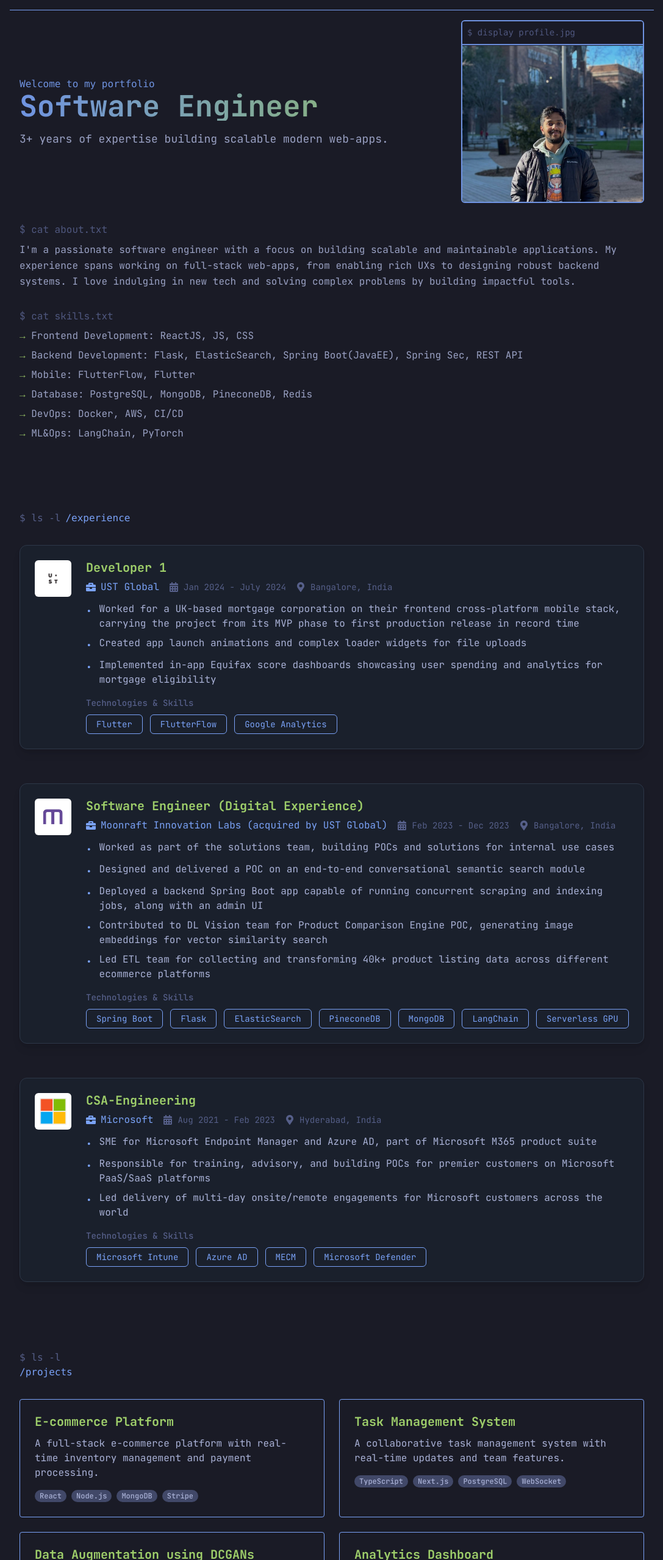
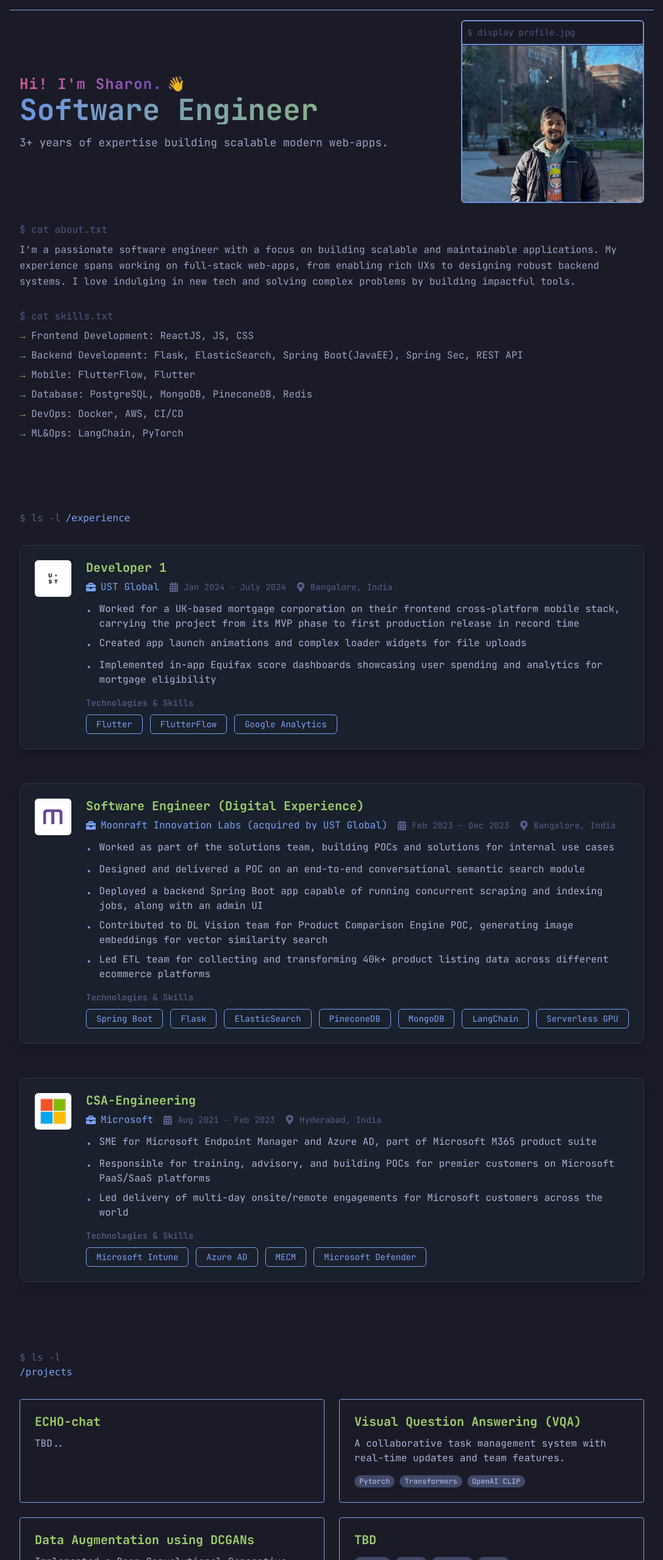
Before and after one commit to sharondevs/portfolio_ui, a React (Vite) app: page / in a window 1280 px wide. Shown: the part 47-2606 px from the top of the page at 61% size, without its empty margins (96-1183 px from the left). Built offline with nearby package versions, Linux system fonts and the light colour scheme.

Commit message:
added changes in homepage and projects

```diff
--- a/src/pages/Home.tsx
+++ b/src/pages/Home.tsx
@@ -16,15 +16,30 @@
       width="full"
       >
         <Box flex={{ base: "1", md: "2" }}>
+          <Box display="flex" alignItems="center">
             <MotionText
-            color="terminal.accent"
-            fontFamily="mono"
+              fontFamily="heading"
+              fontSize="2xl"
+              fontWeight="bold"
+              letterSpacing="wider"
+              bgGradient="linear(to-r, pink.400, purple.500)"
+              bgClip="text"
               initial={{ opacity: 0 }}
               animate={{ opacity: 1 }}
               transition={{ duration: 0.5 }}
             >
-            Welcome to my portfolio
+              Hi! I'm Sharon.
             </MotionText>
+            <MotionText
+              fontSize="2xl"
+              initial={{ opacity: 0 }}
+              animate={{ opacity: 1 }}
+              transition={{ duration: 0.5 }}
+              ml={2}
+            >
+              👋
+            </MotionText>
+          </Box>
           <Heading
             size="2xl"
             mb={4}
--- a/src/pages/Projects.tsx
+++ b/src/pages/Projects.tsx
@@ -53,26 +53,26 @@
 const Projects = () => {
   const projects = [
     {
-      title: 'E-commerce Platform',
-      description: 'A full-stack e-commerce platform with real-time inventory management and payment processing.',
-      technologies: ['React', 'Node.js', 'MongoDB', 'Stripe'],
-      link: 'https://github.com/username/ecommerce',
+      title: 'ECHO-chat',
+      description: 'TBD..',
+      technologies: [],
+      // link: '',
     },
     {
-      title: 'Task Management System',
+      title: 'Visual Question Answering (VQA)',
       description: 'A collaborative task management system with real-time updates and team features.',
-      technologies: ['TypeScript', 'Next.js', 'PostgreSQL', 'WebSocket'],
-      link: 'https://github.com/username/task-manager',
+      technologies: ['Pytorch', 'Transformers', 'OpenAI CLIP'],
+      link: 'https://github.com/sharondevs/VQA_bot',
     },
     {
       title: 'Data Augmentation using DCGANs',
       description: 'Implemented a Deep Convolutional Generative Adversarial Network (DCGAN) for medical image data augmentation. The model generates synthetic chest X-ray images to enhance training datasets, based on the original 2016 paper by Alec Radford et al. Features include strided convolutions, LeakyReLU activation, and BatchNorm layers.',
       technologies: ['Pytorch', 'GANs', 'pandas', 'Computer Vision'],
-      link: 'https://github.com/username/dcgan-medical',
+      link: 'https://github.com/sharondevs/DCGAN',
     },
     {
-      title: 'Analytics Dashboard',
-      description: 'A real-time analytics dashboard with customizable widgets and data visualization.',
+      title: 'TBD',
+      description: '',
       technologies: ['Vue.js', 'D3.js', 'Express', 'Redis'],
       link: 'https://github.com/username/analytics',
     },
```
Lines whose indentation alone changed are shown as unchanged.
